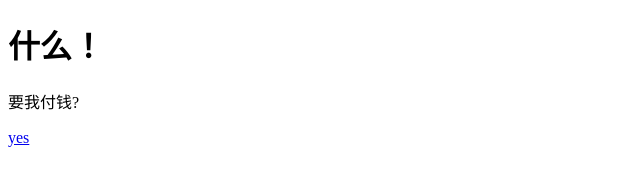
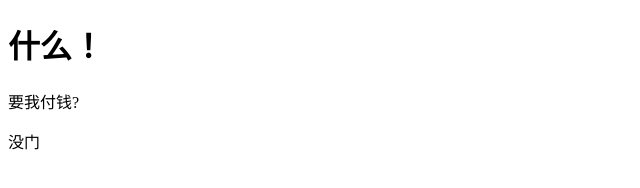
Before and after one commit to worm-ruchong/KCsb, a plain HTML site: page index.html in a window 1280 px wide. Shown: the full height of the page, 0-640 px from the left. Drawn offline with Linux system fonts and the light colour scheme.

Commit message:
Update index.html

```diff
--- a/index.html
+++ b/index.html
@@ -14,7 +14,7 @@
 
 	<p>要我付钱?</p>
 
-    <a href="1.html">yes</a>
+        <p>没门</p>
 
   </body>
 
```
